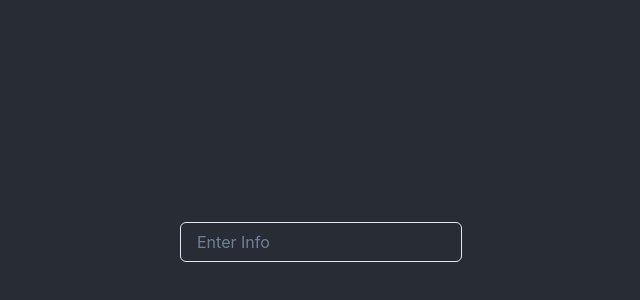
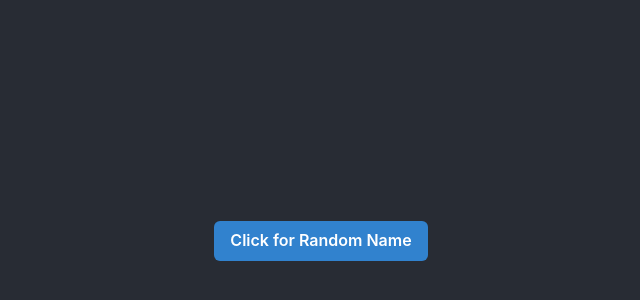
Before and after one commit to CharleeBrown/EntryApp, a React (Create React App) app: page / in a window 1280 px wide. Shown: the part 160-460 px from the top of the page, without its empty margins (319-959 px from the left). Built offline with nearby package versions, Linux system fonts and the light colour scheme.

Commit message:
Added api stuff

```diff
--- a/src/App.js
+++ b/src/App.js
@@ -2,18 +2,18 @@
 import './App.css';
 import * as React from "react";
 import {ChakraProvider} from '@chakra-ui/react';
-import { Input, Text, Box } from "@chakra-ui/react";
+import { Input, Button, Text, Box } from "@chakra-ui/react";
 import {useState} from "react";
 
 function App() {
   const [user, setUser] = useState();
   function handleKey(event){
-    if(event.keyCode ===13){
+
       sendData();
-    }
+
   }
   function sendData(){
-    let rnd = (Math.random(0,10)*10).toPrecision(1);
+    let rnd = (Math.random(0,11)*10).toPrecision(1);
     //console.log(rnd);
     let url = "https://testing-api-one.herokuapp.com/";
     fetch(url)
@@ -22,12 +22,14 @@ function App() {
   }
 
   return (
-    <ChakraProvider>
+    <ChakraProvider onKeyDown={handleKey}>
     <div className="App">
       <header className="App-header">
         <Box>
-        <Text></Text>
-        <Input placeholder="Enter Info" onKeyDown={handleKey}/>
+        <Button  colorScheme='blue'
+        onClick={handleKey}>Click for Random Name</Button>
+        {/* <Text >Press Enter for a Random Name</Text> */}
+        {/* <Input placeholder="Enter Info" onKeyDown={handleKey}/> */}
         <p>{user}</p>
 
         </Box>
```
